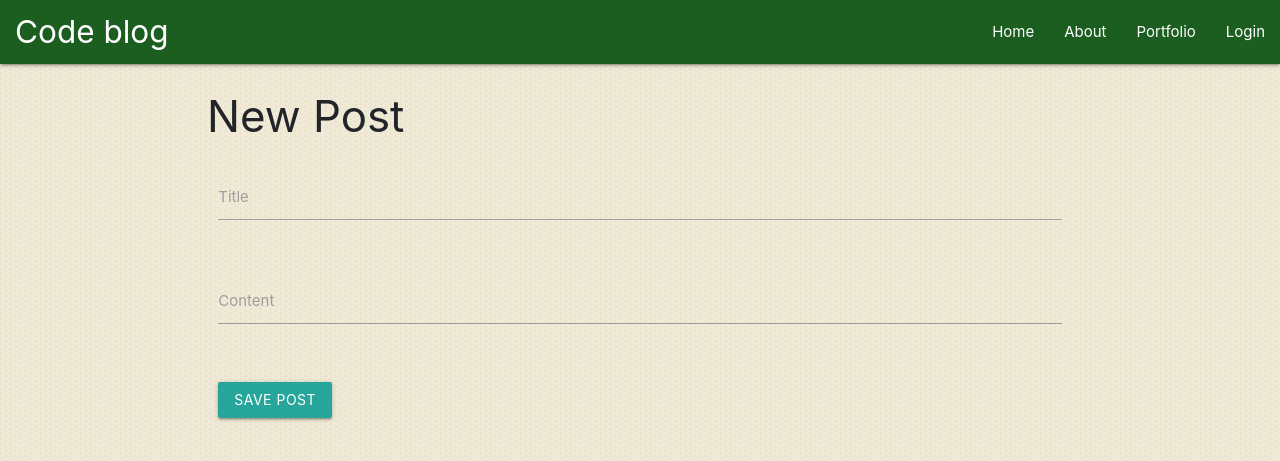
After one commit to js-ferguson/myBlog, a Flask app: page /new_post in a window 1280 px wide. The commit adds this page. Shown: the top 461 px of the page. Run offline with Flask 2, Linux system fonts and the light colour scheme; data that the repository does not hold is empty; some libraries are stand-ins or nearby versions.

Commit message:
added a new_post function and wired up the db to save new posts and display them on the main page

```diff
--- a/forms.py
+++ b/forms.py
@@ -23,3 +23,12 @@ class LoginForm(FlaskForm):
                              validators=[DataRequired(), Length(min=6, max=20)])
     remember = BooleanField('Remember Me')
     submit = SubmitField('Login')
+
+
+class NewPostForm(FlaskForm):
+
+    title = StringField('Title',
+                        validators=[DataRequired(), Length(min=1, max=50)])
+    content = StringField('Content',
+                        validators=[DataRequired(), Length(min=1, max=1000)])
+    submit = SubmitField('Save Post')
--- a/myBlog.py
+++ b/myBlog.py
@@ -1,35 +1,30 @@
-from flask import Flask, render_template, url_for, flash, redirect
-from forms import RegistrationForm, LoginForm
+import os
+from flask import Flask, render_template, url_for, flash, redirect, request
+from flask_pymongo import PyMongo
+from bson.objectid import ObjectId
+from forms import RegistrationForm, LoginForm, NewPostForm
 
 app = Flask(__name__)
+app.config['SECRET_KEY'] = '1f67b3678156205853ddc3ef59abafed'
+app.config["MONGO_URI"] = os.environ.get('MONGO_MYBLOG_URI')
+app.config["MONGO_DBNAME"] = 'myBlog'
 
-app.config['SECRET_KEY'] = '1f67b3678156205853ddc3ef59abafed'
-
-posts = [
-    {
-        'author': 'James Ferguson',
-        'title': 'This would have to be the most recent post',
-        'content': 'Content for the first ever post',
-        'date_posted': 'August 30, 2019'
-    },
-    {
-        'author': 'James Ferguson',
-        'title': 'This looks like a good place to put a first post',
-        'content': 'Content for the second ever post',
-        'date_posted': 'August 30, 2019'
-    }
-]
+mongo = PyMongo(app)
 
 
 @app.route("/")
 @app.route("/home")
 def home():
-    return render_template('home.html', posts=posts) #post=posts is used as an argument here to pass the content of posts into the template so we can access the posts variable
+    return render_template('home.html', posts=mongo.db.posts.find()) #post=mongo is used as an argument here to pass the content of posts into the template so we can access the posts variable
 
 
 @app.route("/about")
 def about():
     return render_template('about.html')
+
+@app.route("/portfolio")
+def portfolio():
+    return render_template('portfolio.html')
 
 
 @app.route("/register", methods=['GET', 'POST'])
@@ -53,5 +48,30 @@ def login():
     return render_template('login.html', form=form)
 
 
+@app.route("/new_post")
+def new_post():
+    form = NewPostForm()
+    #if form.validate_on_submit():
+    return render_template('new_post.html', form=form, posts=mongo.db.posts.find())
+
+
+@app.route("/insert_post", methods=['POST'])
+def insert_post():
+    posts = mongo.db.posts
+    #posts.insert_one(request.form.to_dict())
+
+    new_doc = {'title': request.form.get('title'), 'tags': [], 'content': request.form.get('content'),
+               'date_posted': "", "images": []}
+    try:
+        posts.insert_one(new_doc)
+        print("")
+        print("Document inserted")
+    except:
+        print("Error accessing the database")
+
+    return redirect(url_for('home'))
+
+
+
 if __name__ == '__main__':
     app.run(debug=True)
--- a/templates/base.html
+++ b/templates/base.html
@@ -23,6 +23,7 @@
             <ul id="nav-mobile" class="right hide-on-med-and-down">
             <li><a href="{{ url_for('home') }}">Home</a></li>
             <li><a href="{{ url_for('about') }}">About</a></li>
+            <li><a href="{{ url_for('portfolio') }}">Portfolio</a></li>
             <li><a href="{{ url_for('login') }}">Login</a></li>
             </ul>
         </div>
--- a/templates/home.html
+++ b/templates/home.html
@@ -38,9 +38,10 @@
             <div class="posts">
                <span class="post-title">{{ post.title }}</span>
                <span class="post-date">{{ post.date_posted }}</span>
+
             </div>
             <hr>
-           <!-- <p>{{ post.content }}</p> -->
+            <p>{{ post.content }}</p>
         {% endfor %}
 
     </div>
--- /dev/null
+++ b/templates/new_post.html
@@ -0,0 +1,31 @@
+{% extends 'base.html' %}
+{% block content %}
+
+<h3>New Post</h3>
+<div class="row">
+    <form action="{{ url_for('insert_post') }}" method="POST" class="col s12">
+
+            <div class="row">
+                <div class="input-field col s12">
+                    {{ form.title }}
+                    {{ form.title.label }}
+                </div>
+            </div>
+
+            <div class="row">
+                <div class="input-field col s12">
+                    {{ form.content(class="new-post-body") }}
+                    {{ form.content.label }}
+                </div>
+            </div>
+
+            <div class="row">
+                <div class="input-field col s12">
+                    {{ form.submit(class="btn")}}
+                </div>
+            </div>
+    </form>
+
+</div>
+
+{% endblock content %}
```
Also changed, not shown: templates/portfolio.html (added, +8 -0 lines).
